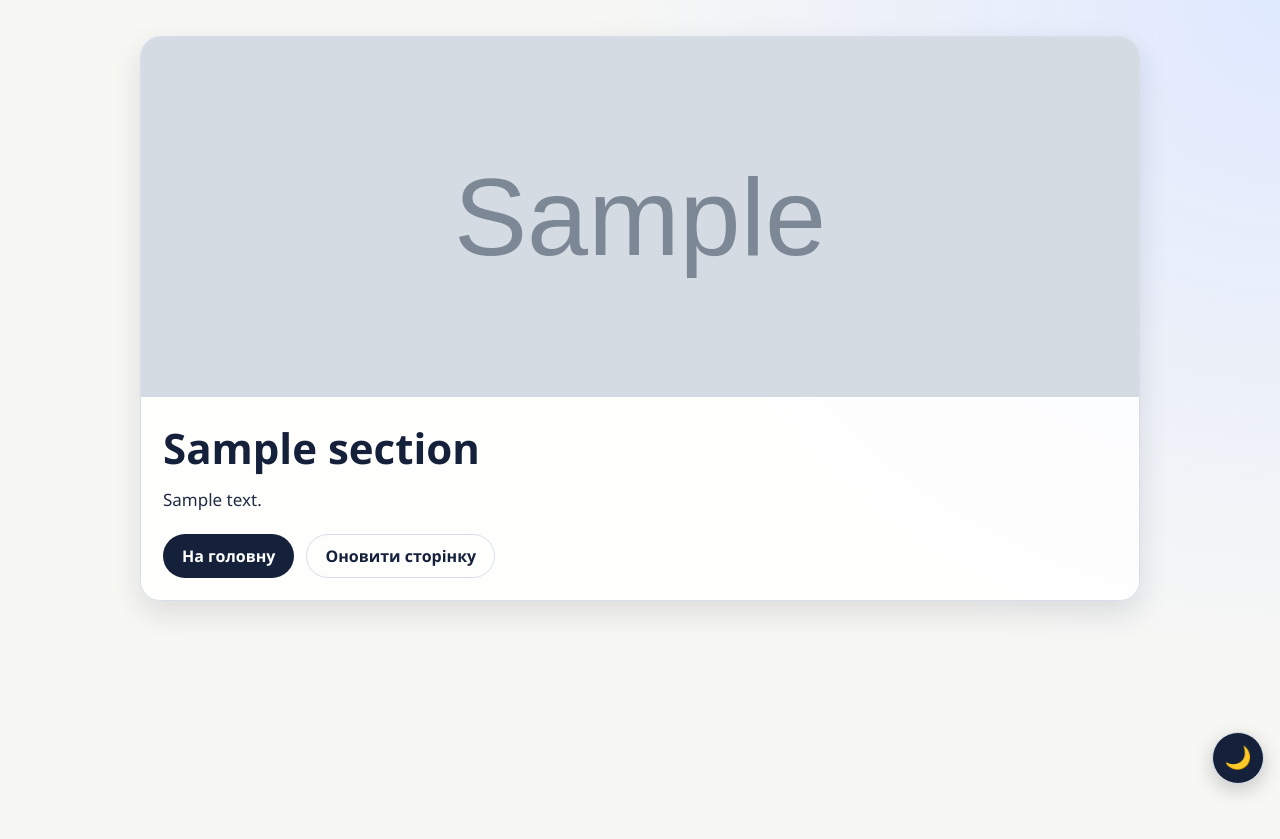
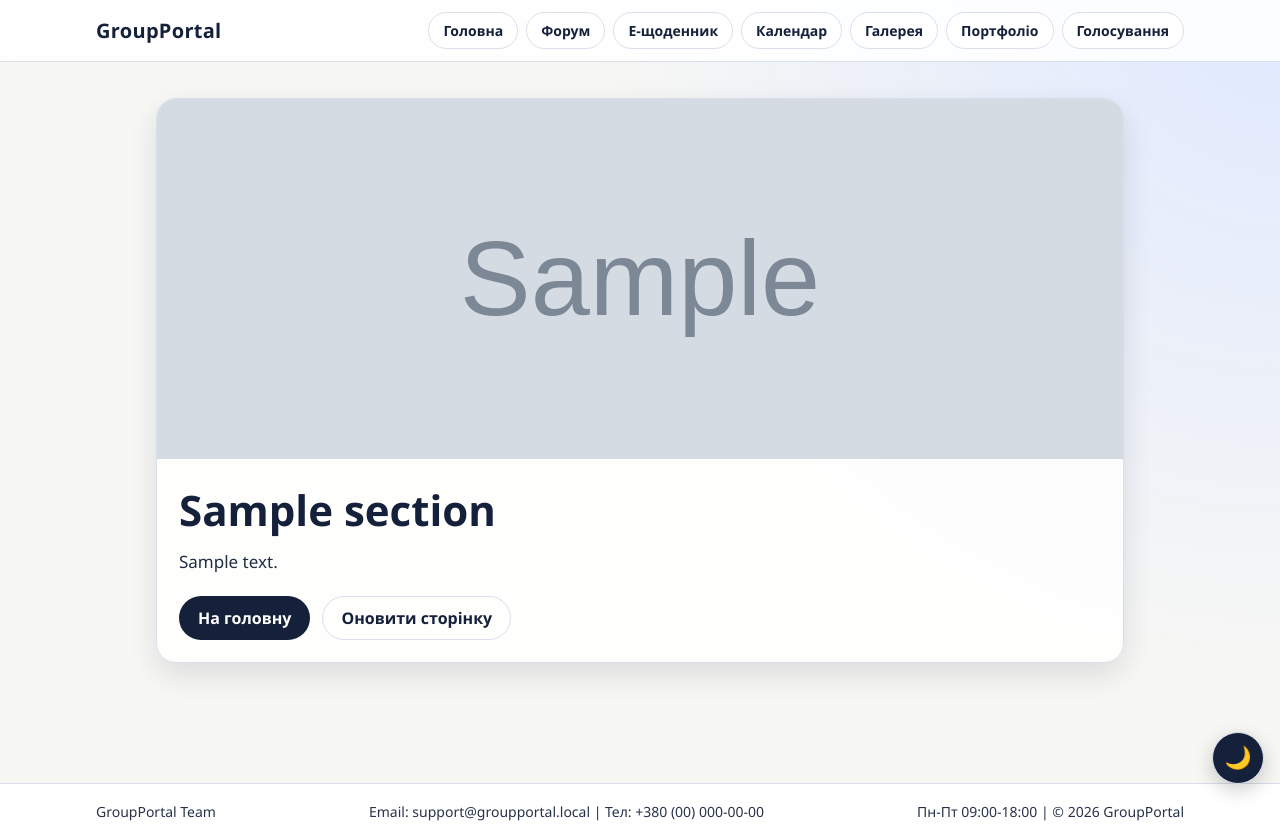
Before and after one commit to KravaAO/GroupPortal, a Django app: template main/templates/main/section_page.html in a window 1280 px wide. Before the commit the page ends 795 px from the top, so only its background shows below. Run offline with Django 5.2, Linux system fonts and the light colour scheme; the template is opened without the code that fills it: most values are stand-ins (such as "Sample title", 1, 10 or a date in 2020); grey boxes marked "Sample" are stand-in pictures.

Commit message:
(base.html + іконка )

```diff
--- a/gp/urls.py
+++ b/gp/urls.py
@@ -15,9 +15,12 @@ Including another URLconf
     2. Add a URL to urlpatterns:  path('blog/', include('blog.urls'))
 """
 from django.contrib import admin
+from django.templatetags.static import static
 from django.urls import include, path
+from django.views.generic.base import RedirectView
 
 urlpatterns = [
+    path('favicon.ico', RedirectView.as_view(url=static('main/favicon.png'), permanent=True)),
     path('', include('main.urls')),
     path('admin/', admin.site.urls),
 ]
--- /dev/null
+++ b/main/templates/main/base.html
@@ -0,0 +1,227 @@
+{% load static %}
+<!doctype html>
+<html lang="uk" data-theme="light">
+<head>
+  <meta charset="UTF-8" />
+  <meta name="viewport" content="width=device-width, initial-scale=1.0" />
+  <link rel="icon" type="image/png" sizes="32x32" href="{% static 'main/favicon.png' %}?v=2" />
+  <link rel="shortcut icon" href="{% static 'main/favicon.png' %}?v=2" />
+  <link rel="apple-touch-icon" href="{% static 'main/favicon.png' %}?v=2" />
+  <title>{% block title %}GroupPortal{% endblock %}</title>
+  <style>
+    :root {
+      --bg: #f7f7f4;
+      --text: #15213b;
+      --card: #ffffff;
+      --border: #d8dfeb;
+      --shadow: rgba(21, 33, 59, 0.12);
+      --btn-bg: #15213b;
+      --btn-text: #ffffff;
+      --gradient-a: #f7f7f4;
+      --gradient-b: #dfe9ff;
+      --nav-bg: color-mix(in oklab, var(--card) 88%, transparent);
+      --footer-bg: color-mix(in oklab, var(--card) 92%, transparent);
+    }
+
+    [data-theme="dark"] {
+      --bg: #0d1425;
+      --text: #f2f5ff;
+      --card: #18233b;
+      --border: #2d3c5f;
+      --shadow: rgba(0, 0, 0, 0.35);
+      --btn-bg: #f2f5ff;
+      --btn-text: #0d1425;
+      --gradient-a: #0d1425;
+      --gradient-b: #1c315d;
+      --nav-bg: color-mix(in oklab, var(--card) 88%, transparent);
+      --footer-bg: color-mix(in oklab, var(--card) 92%, transparent);
+    }
+
+    * {
+      box-sizing: border-box;
+    }
+
+    body {
+      margin: 0;
+      min-height: 100vh;
+      font-family: Segoe UI, Tahoma, sans-serif;
+      background: radial-gradient(circle at top right, var(--gradient-b), var(--gradient-a) 45%, var(--bg) 80%);
+      color: var(--text);
+      transition: background-color .2s ease, color .2s ease;
+      display: flex;
+      flex-direction: column;
+    }
+
+    .top-nav {
+      position: sticky;
+      top: 0;
+      z-index: 1000;
+      backdrop-filter: blur(8px);
+      background: var(--nav-bg);
+      border-bottom: 1px solid var(--border);
+    }
+
+    .top-nav-inner {
+      max-width: 1120px;
+      margin: 0 auto;
+      padding: 12px 16px;
+      display: flex;
+      align-items: center;
+      justify-content: space-between;
+      gap: 16px;
+    }
+
+    .brand {
+      text-decoration: none;
+      color: var(--text);
+      font-weight: 800;
+      letter-spacing: .3px;
+      font-size: 20px;
+      white-space: nowrap;
+    }
+
+    .nav-links {
+      display: flex;
+      flex-wrap: wrap;
+      justify-content: flex-end;
+      gap: 8px;
+    }
+
+    .nav-links a {
+      text-decoration: none;
+      color: var(--text);
+      border: 1px solid var(--border);
+      border-radius: 999px;
+      padding: 8px 14px;
+      font-size: 14px;
+      font-weight: 600;
+      background: color-mix(in oklab, var(--card) 90%, transparent);
+      transition: transform .2s ease, opacity .2s ease;
+    }
+
+    .nav-links a:hover,
+    .nav-links a:focus-visible {
+      transform: translateY(-2px);
+      opacity: .95;
+    }
+
+    main {
+      flex: 1;
+    }
+
+    .theme-toggle {
+      position: fixed;
+      right: 16px;
+      bottom: 16px;
+      width: 52px;
+      height: 52px;
+      border-radius: 50%;
+      border: 1px solid var(--border);
+      background: var(--btn-bg);
+      color: var(--btn-text);
+      font-size: 22px;
+      cursor: pointer;
+      box-shadow: 0 6px 20px rgba(0,0,0,.2);
+      z-index: 9999;
+    }
+
+    .theme-toggle:focus-visible {
+      outline: 2px solid var(--text);
+      outline-offset: 2px;
+    }
+
+    .site-footer {
+      border-top: 1px solid var(--border);
+      background: var(--footer-bg);
+      backdrop-filter: blur(8px);
+      margin-top: 40px;
+    }
+
+    .site-footer-inner {
+      max-width: 1120px;
+      margin: 0 auto;
+      padding: 18px 16px;
+      display: flex;
+      flex-wrap: wrap;
+      justify-content: space-between;
+      gap: 10px 18px;
+      font-size: 14px;
+    }
+
+    .site-footer p {
+      margin: 0;
+      opacity: .92;
+    }
+
+    @media (max-width: 800px) {
+      .top-nav-inner {
+        flex-direction: column;
+        align-items: stretch;
+      }
+
+      .brand {
+        text-align: center;
+      }
+
+      .nav-links {
+        justify-content: center;
+      }
+
+      .site-footer-inner {
+        flex-direction: column;
+      }
+    }
+  </style>
+  {% block extra_css %}{% endblock %}
+</head>
+<body>
+  <header class="top-nav">
+    <div class="top-nav-inner">
+      <a class="brand" href="{% url 'home' %}">GroupPortal</a>
+      <nav class="nav-links" aria-label="Основна навігація">
+        <a href="{% url 'home' %}">Головна</a>
+        <a href="{% url 'section_page' 'forum' %}">Форум</a>
+        <a href="{% url 'section_page' 'e-diary' %}">Е-щоденник</a>
+        <a href="{% url 'section_page' 'calendar' %}">Календар</a>
+        <a href="{% url 'section_page' 'gallery' %}">Галерея</a>
+        <a href="{% url 'section_page' 'portfolio' %}">Портфоліо</a>
+        <a href="{% url 'section_page' 'vote-system' %}">Голосування</a>
+      </nav>
+    </div>
+  </header>
+
+  <main>
+    {% block content %}{% endblock %}
+  </main>
+
+  <footer class="site-footer">
+    <div class="site-footer-inner">
+      <p>GroupPortal Team</p>
+      <p>Email: support@groupportal.local | Тел: +380 (00) 000-00-00</p>
+      <p>Пн-Пт 09:00-18:00 | © {% now "Y" %} GroupPortal</p>
+    </div>
+  </footer>
+
+  <button id="themeToggle" class="theme-toggle" aria-label="Змінити тему" aria-pressed="false" title="Змінити тему">🌙</button>
+
+  <script>
+    (function () {
+      const root = document.documentElement;
+      const btn = document.getElementById('themeToggle');
+      const saved = localStorage.getItem('theme') || 'light';
+
+      root.setAttribute('data-theme', saved);
+      btn.textContent = saved === 'dark' ? '☀️' : '🌙';
+      btn.setAttribute('aria-pressed', String(saved === 'dark'));
+
+      btn.addEventListener('click', function () {
+        const next = root.getAttribute('data-theme') === 'dark' ? 'light' : 'dark';
+        root.setAttribute('data-theme', next);
+        localStorage.setItem('theme', next);
+        btn.textContent = next === 'dark' ? '☀️' : '🌙';
+        btn.setAttribute('aria-pressed', String(next === 'dark'));
+      });
+    })();
+  </script>
+</body>
+</html>
--- a/main/templates/main/section_page.html
+++ b/main/templates/main/section_page.html
@@ -1,43 +1,9 @@
-<!doctype html>
-<html lang="uk" data-theme="light">
-<head>
-  <meta charset="UTF-8" />
-  <meta name="viewport" content="width=device-width, initial-scale=1.0" />
-  <title>{{ section.title }}</title>
+{% extends 'main/base.html' %}
+
+{% block title %}{{ section.title }} | GroupPortal{% endblock %}
+
+{% block extra_css %}
 <style>
-    :root {
-      --bg: #f7f7f4;
-      --text: #15213b;
-      --card: #ffffff;
-      --border: #d8dfeb;
-      --shadow: rgba(21, 33, 59, 0.12);
-      --btn-bg: #15213b;
-      --btn-text: #ffffff;
-      --gradient-a: #f7f7f4;
-      --gradient-b: #dfe9ff;
-    }
-
-    [data-theme="dark"] {
-      --bg: #0d1425;
-      --text: #f2f5ff;
-      --card: #18233b;
-      --border: #2d3c5f;
-      --shadow: rgba(0, 0, 0, 0.35);
-      --btn-bg: #f2f5ff;
-      --btn-text: #0d1425;
-      --gradient-a: #0d1425;
-      --gradient-b: #1c315d;
-    }
-
-    body {
-      margin: 0;
-      min-height: 100vh;
-      font-family: Segoe UI, Tahoma, sans-serif;
-      background: radial-gradient(circle at top right, var(--gradient-b), var(--gradient-a) 45%, var(--bg) 80%);
-      color: var(--text);
-      transition: background-color .2s ease, color .2s ease;
-    }
-
 .container {
   max-width: 1000px;
   margin: 36px auto 80px;
@@ -109,30 +75,10 @@
   transform: translateY(-2px);
   opacity: .95;
 }
+</style>
+{% endblock %}
 
-    .theme-toggle {
-      position: fixed;
-      right: 16px;
-      bottom: 16px;
-      width: 52px;
-      height: 52px;
-      border-radius: 50%;
-      border: 1px solid var(--border);
-      background: var(--btn-bg);
-      color: var(--btn-text);
-      font-size: 22px;
-      cursor: pointer;
-      box-shadow: 0 6px 20px rgba(0,0,0,.2);
-      z-index: 9999;
-    }
-
-    .theme-toggle:focus-visible {
-      outline: 2px solid var(--text);
-      outline-offset: 2px;
-    }
-  </style>
-</head>
-<body>
+{% block content %}
 <div class="container">
   <article class="hero">
     <img src="{{ section.image }}" alt="{{ section.title }}" />
@@ -146,27 +92,4 @@
     </div>
   </article>
 </div>
-
-  <button id="themeToggle" class="theme-toggle" aria-label="Змінити тему" aria-pressed="false" title="Змінити тему">🌙</button>
-
-  <script>
-    (function () {
-      const root = document.documentElement;
-      const btn = document.getElementById('themeToggle');
-      const saved = localStorage.getItem('theme') || 'light';
-
-      root.setAttribute('data-theme', saved);
-      btn.textContent = saved === 'dark' ? '☀️' : '🌙';
-      btn.setAttribute('aria-pressed', String(saved === 'dark'));
-
-      btn.addEventListener('click', function () {
-        const next = root.getAttribute('data-theme') === 'dark' ? 'light' : 'dark';
-        root.setAttribute('data-theme', next);
-        localStorage.setItem('theme', next);
-        btn.textContent = next === 'dark' ? '☀️' : '🌙';
-        btn.setAttribute('aria-pressed', String(next === 'dark'));
-      });
-    })();
-  </script>
-</body>
-</html>
+{% endblock %}
```
Also changed, not shown: main/templates/main/home.html (+9 -85 lines), main/favicon.png (added), main/static/main/favicon.png (added). Lines whose indentation alone changed are shown as unchanged.
